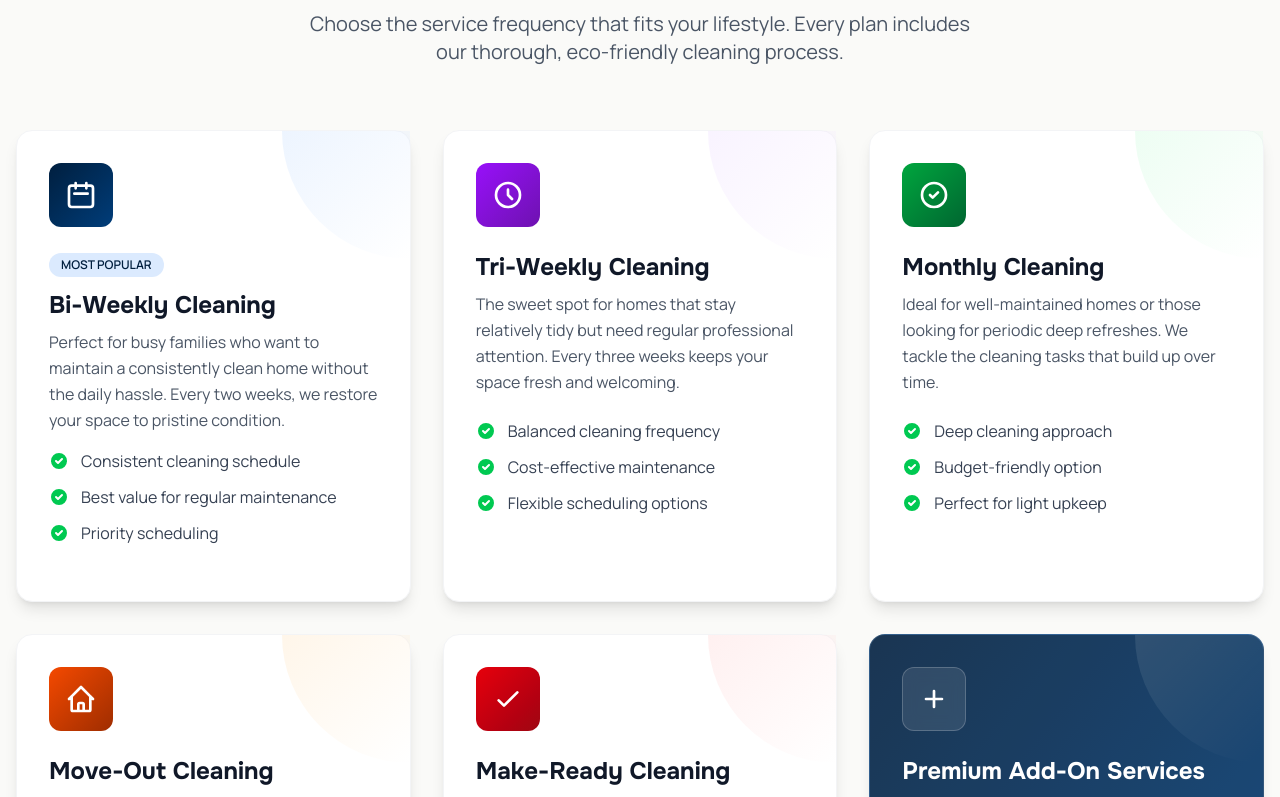
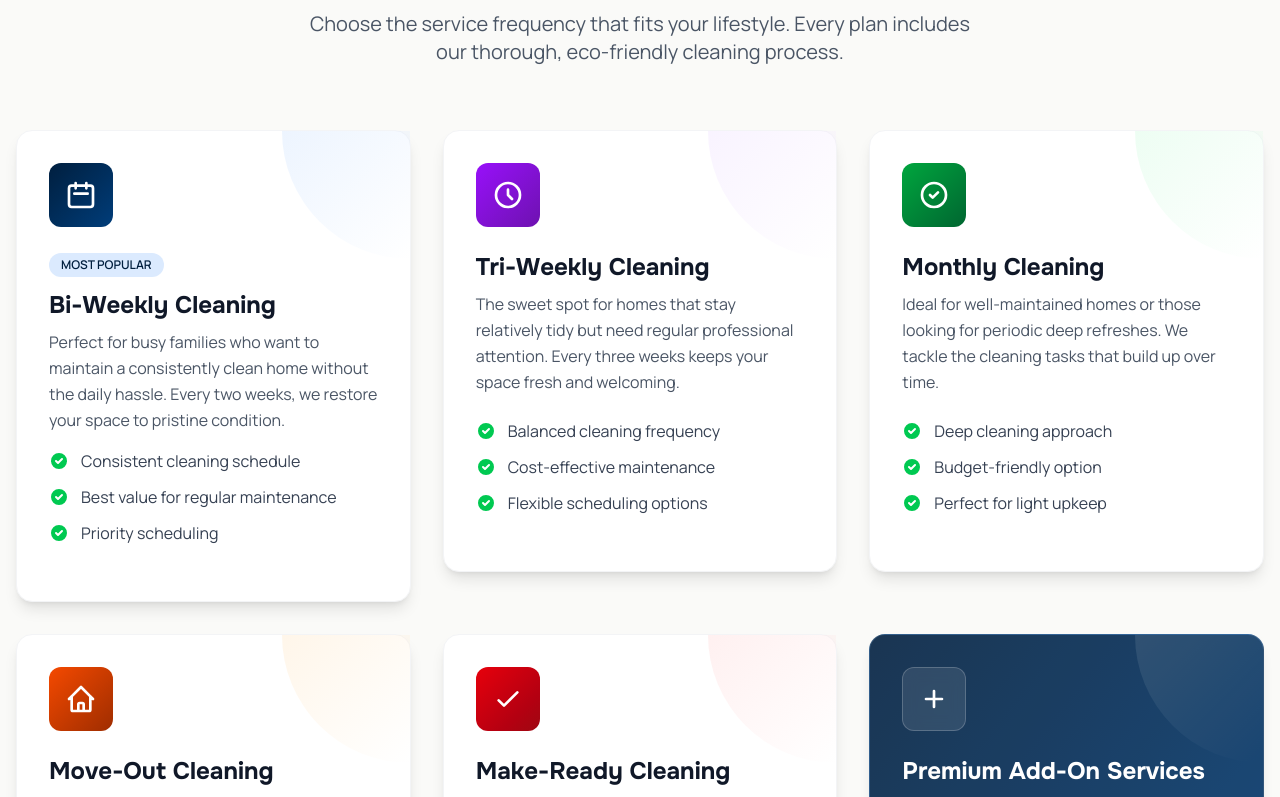
Before and after one commit to resp23f/impress-cleaning-site, a Next.js app: page /residential-section in a window 1280 px wide. Shown: the part 1063-1860 px from the top of the page. Built offline with nearby package versions, Linux system fonts and the light colour scheme.

Commit message:
Update site changes

```diff
--- a/src/app/residential-section/page.jsx
+++ b/src/app/residential-section/page.jsx
@@ -50,9 +50,9 @@ export default function ResidentialPage() {
       </StaggerItem>
 
 {/* Services Grid Section */}
-      <StaggerItem>
 <section id="services" className="py-24 px-4 bg-background-50">
   <div className="max-w-7xl mx-auto">
+    <StaggerItem>
       <div className="text-center mb-16">
         <h2 className="text-4xl md:text-5xl font-display font-bold text-gray-900 mb-4">
           Flexible Cleaning Plans
@@ -61,9 +61,12 @@ export default function ResidentialPage() {
           Choose the service frequency that fits your lifestyle. Every plan includes our thorough, eco-friendly cleaning process.
         </p>
       </div>
+    </StaggerItem>
 
     <div className="grid md:grid-cols-2 lg:grid-cols-3 gap-8">
+
       {/* Bi-Weekly Service */}
+      <StaggerItem>
         <div className="group relative bg-white rounded-2xl p-8 shadow-lg hover:shadow-2xl transition-all duration-500 border border-gray-100 hover:border-blue-200 hover:-translate-y-2">
           <div className="absolute top-0 right-0 w-32 h-32 bg-gradient-to-br from-blue-100 to-transparent rounded-bl-full opacity-50" />
 
@@ -73,7 +76,6 @@ export default function ResidentialPage() {
                 <path strokeLinecap="round" strokeLinejoin="round" strokeWidth={2} d="M8 7V3m8 4V3m-9 8h10M5 21h14a2 2 0 002-2V7a2 2 0 00-2-2H5a2 2 0 00-2 2v12a2 2 0 002 2z" />
               </svg>
             </div>
-
             <div className="mb-4">
               <span className="inline-block px-3 py-1 bg-blue-100 text-[#001F3F] text-xs font-semibold rounded-full mb-3">
                 MOST POPULAR
@@ -106,8 +108,10 @@ export default function ResidentialPage() {
             </ul>
           </div>
         </div>
+      </StaggerItem>
 
       {/* Tri-Weekly Service */}
+      <StaggerItem>
         <div className="group relative bg-white rounded-2xl p-8 shadow-lg hover:shadow-2xl transition-all duration-500 border border-gray-100 hover:border-blue-200 hover:-translate-y-2">
           <div className="absolute top-0 right-0 w-32 h-32 bg-gradient-to-br from-purple-100 to-transparent rounded-bl-full opacity-50" />
 
@@ -145,8 +149,10 @@ export default function ResidentialPage() {
             </ul>
           </div>
         </div>
+      </StaggerItem>
 
       {/* Monthly Service */}
+      <StaggerItem>
         <div className="group relative bg-white rounded-2xl p-8 shadow-lg hover:shadow-2xl transition-all duration-500 border border-gray-100 hover:border-blue-200 hover:-translate-y-2">
           <div className="absolute top-0 right-0 w-32 h-32 bg-gradient-to-br from-green-100 to-transparent rounded-bl-full opacity-50" />
 
@@ -184,8 +190,10 @@ export default function ResidentialPage() {
             </ul>
           </div>
         </div>
+      </StaggerItem>
 
       {/* Move-Out Cleaning */}
+      <StaggerItem>
         <div className="group relative bg-white rounded-2xl p-8 shadow-lg hover:shadow-2xl transition-all duration-500 border border-gray-100 hover:border-blue-200 hover:-translate-y-2">
           <div className="absolute top-0 right-0 w-32 h-32 bg-gradient-to-br from-orange-100 to-transparent rounded-bl-full opacity-50" />
 
@@ -223,8 +231,10 @@ export default function ResidentialPage() {
             </ul>
           </div>
         </div>
+      </StaggerItem>
 
       {/* Make-Ready Cleaning */}
+      <StaggerItem>
         <div className="group relative bg-white rounded-2xl p-8 shadow-lg hover:shadow-2xl transition-all duration-500 border border-gray-100 hover:border-blue-200 hover:-translate-y-2">
           <div className="absolute top-0 right-0 w-32 h-32 bg-gradient-to-br from-red-100 to-transparent rounded-bl-full opacity-50" />
 
@@ -262,8 +272,10 @@ export default function ResidentialPage() {
             </ul>
           </div>
         </div>
+      </StaggerItem>
 
       {/* Premium Add-On Services Card */}
+      <StaggerItem>
         <div className="group relative bg-gradient-to-br from-[#001F3F] to-[#003D7A] rounded-2xl p-8 shadow-lg hover:shadow-2xl transition-all duration-500 border border-blue-300/20 hover:-translate-y-2 opacity-90">
           <div className="absolute top-0 right-0 w-32 h-32 bg-gradient-to-br from-white/10 to-transparent rounded-bl-full" />
 
@@ -307,10 +319,11 @@ export default function ResidentialPage() {
             </div>
           </div>
         </div>
+      </StaggerItem>
+
     </div>
   </div>
 </section>
-      </StaggerItem>
 
       {/* Who We Serve Section */}
       <StaggerItem>
--- a/src/components/StaggerItem.jsx
+++ b/src/components/StaggerItem.jsx
@@ -1,40 +1,63 @@
+// components/StaggerItem.jsx
 'use client';
+import { useEffect, useRef, useState } from 'react';
 
-import { motion } from 'framer-motion';
-import { useInView } from 'framer-motion';
-import { useRef } from 'react';
+export default function StaggerItem({
+  children,
+  delay = 0,
+  threshold = 0.1,
+  rootMargin = '-50px 0px',
+  duration = 700,
+  once = true  // Add this prop to control re-animation
+}) {
+  const [isVisible, setIsVisible] = useState(false);
+  const ref = useRef(null);
 
-export default function StaggerItem({ children, className = "" }) {
-  const ref = useRef(null);
-  const isInView = useInView(ref, {
-    once: false,  // ← Changed from true to false
-    margin: "-100px"
-  });
+  useEffect(() => {
+    const observer = new IntersectionObserver(
+      ([entry]) => {
+        if (entry.isIntersecting) {
+          // Element is entering the viewport
+          if (!isVisible) {
+            setTimeout(() => setIsVisible(true), delay);
+          }
+        } else if (!once && isVisible) {
+          // Element is leaving viewport - only reset if once=false
+          setIsVisible(false);
+        }
+      },
+      {
+        threshold,
+        rootMargin,
+      }
+    );
 
-  const itemVariants = {
-    hidden: {
-      opacity: 0,
-      y: 20
-    },
-    visible: {
-      opacity: 1,
-      y: 0,
-      transition: {
-        duration: 0.5,
-        ease: [0.4, 0, 0.6, 1]
+    const currentRef = ref.current;
+    if (currentRef) {
+      observer.observe(currentRef);
+    }
+
+    return () => {
+      if (currentRef) {
+        observer.unobserve(currentRef);
       }
-    }
-  };
+    };
+  }, [delay, isVisible, threshold, rootMargin, once]);
 
   return (
-    <motion.div
+    <div
       ref={ref}
-      variants={itemVariants}
-      initial="hidden"
-      animate={isInView ? "visible" : "hidden"}
-      className={className}
+      className={`transition-all ease-out ${
+        isVisible
+          ? 'opacity-100 translate-y-0'
+          : 'opacity-0 translate-y-8'
+      }`}
+      style={{
+        transitionDuration: `${duration}ms`,
+        transitionTimingFunction: 'cubic-bezier(0.16, 1, 0.3, 1)',
+      }}
     >
       {children}
-    </motion.div>
+    </div>
   );
 }
--- a/tailwind.config.js
+++ b/tailwind.config.js
@@ -46,4 +46,5 @@ module.exports = {
   },
 
   plugins: [],
+
 }
```
Lines whose indentation alone changed are shown as unchanged.
